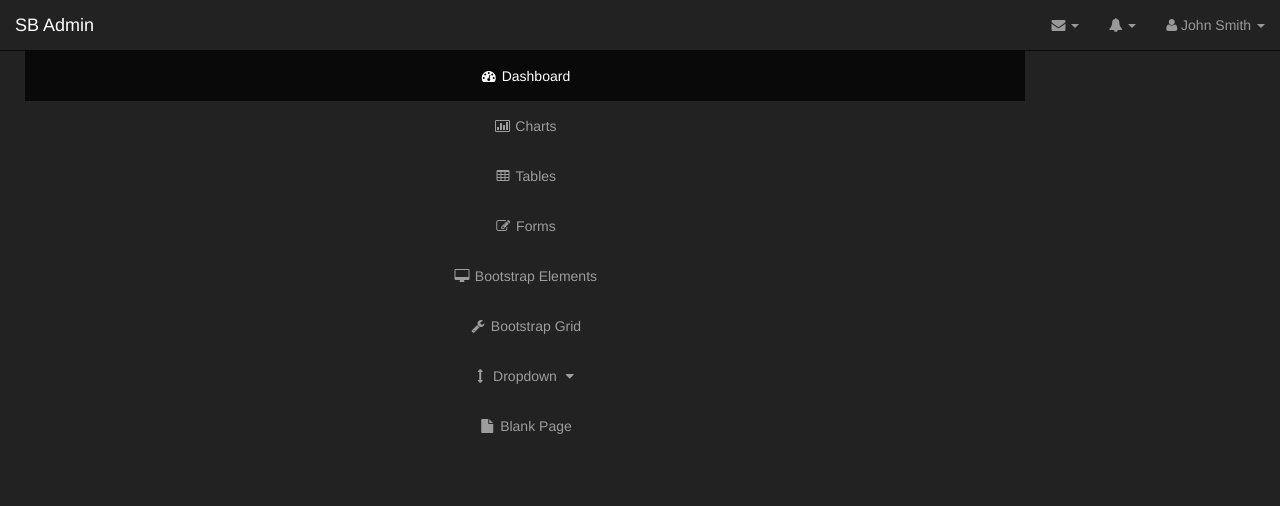
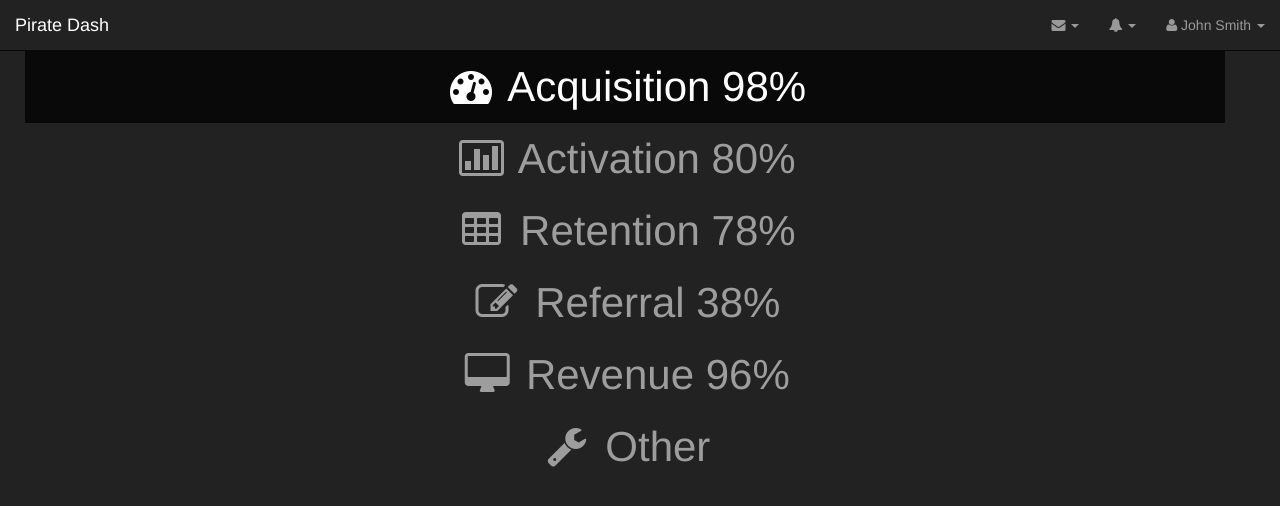
Before and after one commit to marcdysart/piratedash3, a website: page app/index.html in a window 1280 px wide. Shown: the top 506 px of the page. Drawn offline with Linux system fonts and the light colour scheme.

Commit message:
Set Correct Menu names, changed font size, fixed nav-bar motion

```diff
--- a/app/assets/css/sb-admin.css
+++ b/app/assets/css/sb-admin.css
@@ -11,7 +11,7 @@ body {
     background-color: #222;
 }
 
-@media(min-width:768px) {
+@media(min-width:200px) {
     body {
         margin-top: 50px;
     }
--- a/app/assets/js/app.js
+++ b/app/assets/js/app.js
@@ -1,29 +1,17 @@
 
-
-// $('.navbar-brand').on('click'), function (f) {
-//   f.preventDefault();
-//   $('.side-nav').css( "width", "100%");
-// });
-
-// $('.side-nav').on('click', function (e) {
-//   e.preventDefault();
-//   $( this ).css( "width", "25%" );
-//   $( '.side-nav>li>a' ).css( {"width": "500px",
-//   "text-align": "left"});
-//
-// });
+// Animates the Navbar
 
 $('.side-nav').on('click', function (e) {
   e.preventDefault();
-  $( this ).css( "width", "300px" );
+  $( this ).css( "width", "200px" );
   $( ".side-nav>li>a" ).animate({
-      width: "300px",
-      "text-align": "left"
-    },250 );
+      width: "200px",
+      "font-size": "1em"
+    },50);
+
   $( "#wrapper" ).animate({
-      "padding-left": "325px"
-    },250 );
-
+      "padding-left": "225px"
+    },1500 );
 
 
 });
--- a/app/assets/sass/style.scss
+++ b/app/assets/sass/style.scss
@@ -1,37 +1,20 @@
 @import 'app/bower_components/bootstrap-sass-official/assets/stylesheets/bootstrap';
 
-body {
-  color: red;
-}
+$grid-float-breakpoint: 200px !important;
+$grid-float-breakpoint-max: 200px !important;
+$screen-sm:                  200px !important;
 
 
 
-// .submenu{
-//
-//   width: $new_width;
-//   font-size: 1.25em;
-//   -webkit-transition: width 2s, -webkit-transform 2s;
-//   -moz-transition: width 2s;
-//   -o-transition: width 2s;
-//   transition: all 2s ease;
-//
-// }
 
 $original_width: 100%;
 $new_width: 225px;
 
 
-.clicked{
-  left: $new_width;
-  width: $new_width !important;
-  margin-left: -$new_width;
-  font-size: 0.7em;
-}
-
 
 /* Side Navigation */
 
-@media(min-width:300px) {
+@media(min-width:200px) {
     .side-nav {
         position: fixed;
         text-align: center;
@@ -49,20 +32,63 @@ $new_width: 225px;
         transition: all 2s ease;
     }
 
+
+    .side-nav li a:hover,
+    .side-nav li a:focus {
+        outline: none;
+        background-color: #000 !important;
+
+    }
+}
+
+
+@media(min-width:200px) {
     .side-nav>li>a {
-        width: 1000px;
+        width: 300px;
         -webkit-transition: all 2s ease, -webkit-transform 2s;
         -moz-transition: all 2s ease;
         -o-transition: all 2s ease;
         transition: all 2s ease;
     }
+}
 
-    .side-nav li a:hover,
-    .side-nav li a:focus {
-        outline: none;
-        background-color: #000 !important;
+@media(min-width:400px) {
+    .side-nav>li>a {
+        width: 500px;
+        -webkit-transition: all 2s ease, -webkit-transform 2s;
+        -moz-transition: all 2s ease;
+        -o-transition: all 2s ease;
+        transition: all 2s ease;
     }
 }
+
+
+@media(min-width:700px) {
+    .side-nav>li>a {
+        width: 900px;
+        -webkit-transition: all 2s ease, -webkit-transform 2s;
+        -moz-transition: all 2s ease;
+        -o-transition: all 2s ease;
+        transition: all 2s ease;
+    }
+}
+
+@media(min-width:1000px) {
+    .side-nav>li>a {
+        width: 1200px;
+        font-size: 3em;
+        -webkit-transition: all 2s ease, -webkit-transform 2s;
+        -moz-transition: all 2s ease;
+        -o-transition: all 2s ease;
+        transition: all 2s ease;
+    }
+}
+
+
+
+
+
+
 
 .side-nav>li>ul {
     padding: 0;
@@ -95,7 +121,7 @@ $new_width: 225px;
     line-height: normal;
 }
 
-@media(min-width:768px) {
+@media(min-width:200px) {
     #wrapper {
         padding-left: 100%;
     }
--- a/app/index.html
+++ b/app/index.html
@@ -47,7 +47,7 @@
                     <span class="icon-bar"></span>
                     <span class="icon-bar"></span>
                 </button>
-                <a class="navbar-brand" href="index.html">SB Admin</a>
+                <a class="navbar-brand" href="index.html">Pirate Dash</a>
             </div>
             <!-- Top Menu Items -->
             <ul class="nav navbar-right top-nav">
@@ -155,37 +155,24 @@
                 <ul class="nav navbar-nav side-nav">
 
                     <li class="active">
-                        <a href="#"><i class="fa fa-fw fa-dashboard"></i> Dashboard</a>
+                        <a href="#"><i class="fa fa-fw fa-dashboard"></i> Acquisition  98%</a>
                     </li>
                     <li class= "menu1">
-                        <a href="#"><i class="fa fa-fw fa-bar-chart-o"></i> Charts</a>
+                        <a href="#"><i class="fa fa-fw fa-bar-chart-o"></i> Activation 80%</a>
                     </li>
                     <li>
-                        <a href="#"><i class="fa fa-fw fa-table"></i> Tables</a>
+                        <a href="#"><i class="fa fa-fw fa-table"></i> Retention 78%</a>
                     </li>
                     <li>
-                        <a href="#"><i class="fa fa-fw fa-edit"></i> Forms</a>
+                        <a href="#"><i class="fa fa-fw fa-edit"></i> Referral 38%</a>
                     </li>
                     <li>
-                        <a href="#"><i class="fa fa-fw fa-desktop"></i> Bootstrap Elements</a>
+                        <a href="#"><i class="fa fa-fw fa-desktop"></i> Revenue 96%</a>
                     </li>
                     <li>
-                        <a href="#"><i class="fa fa-fw fa-wrench"></i> Bootstrap Grid</a>
+                        <a href="#"><i class="fa fa-fw fa-wrench"></i> Other</a>
                     </li>
-                    <li>
-                        <a href="javascript:;" data-toggle="collapse" data-target="#demo"><i class="fa fa-fw fa-arrows-v"></i> Dropdown <i class="fa fa-fw fa-caret-down"></i></a>
-                        <ul id="demo" class="collapse">
-                            <li>
-                                <a href="#">Dropdown Item</a>
-                            </li>
-                            <li>
-                                <a href="#">Dropdown Item</a>
-                            </li>
-                        </ul>
-                    </li>
-                    <li>
-                        <a href="#"><i class="fa fa-fw fa-file"></i> Blank Page</a>
-                    </li>
+
 
                 </ul>
             </div>
```
Also changed, not shown: app/assets/css/style.css, 1 other file.
